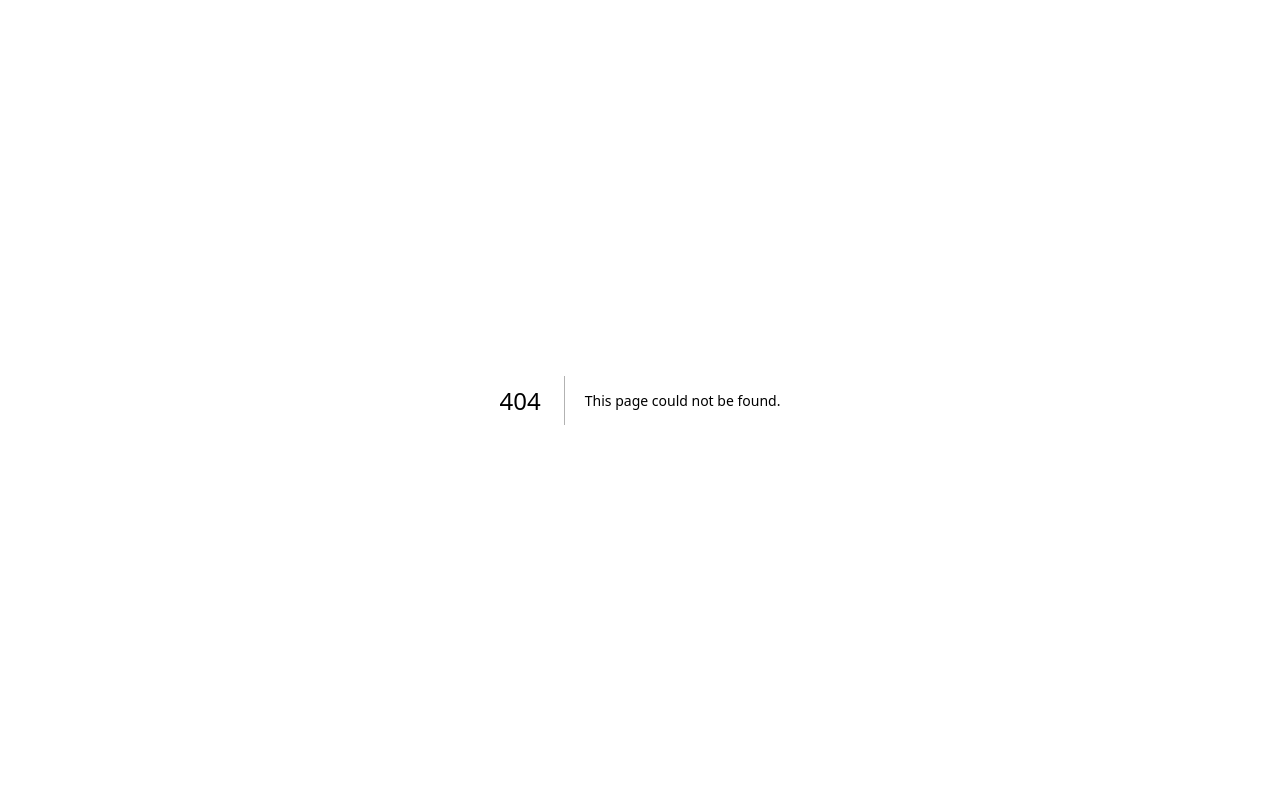
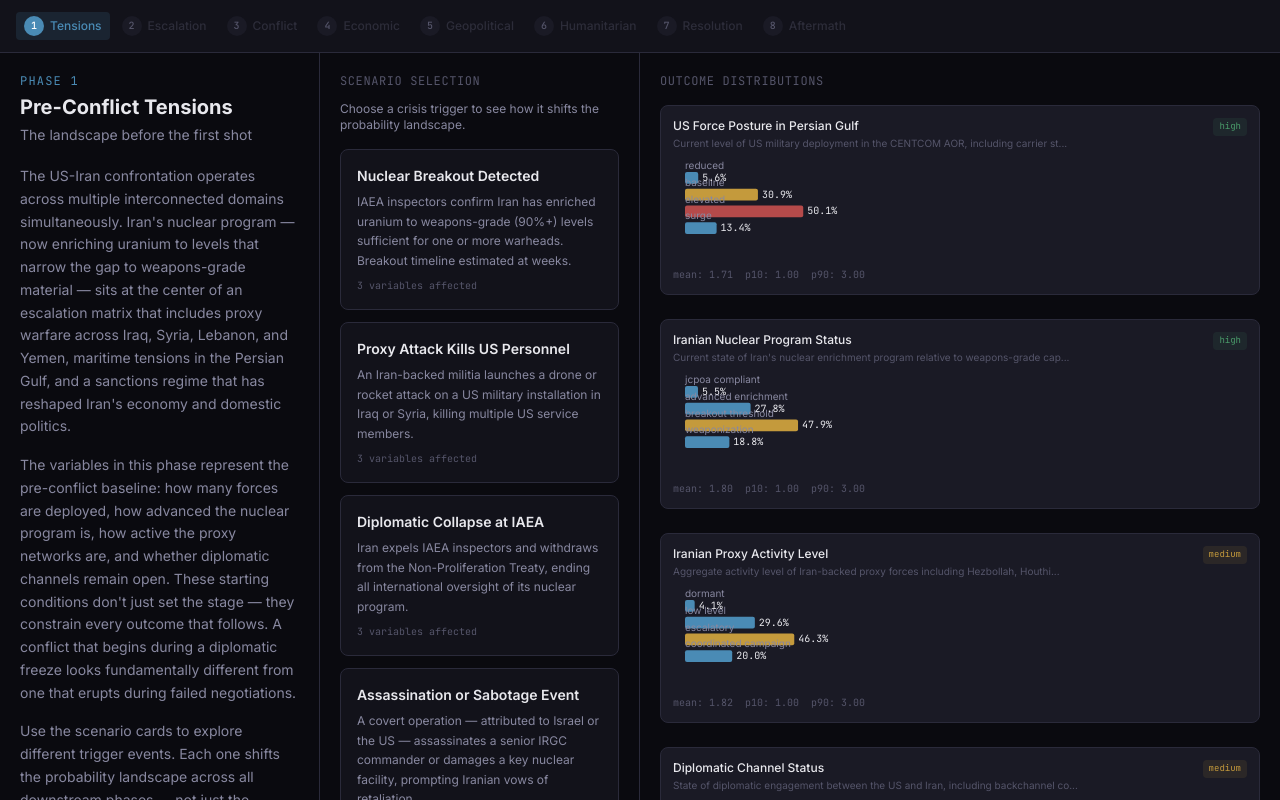
Before and after one commit to savvides/usairanmontecarlo, a Next.js app: page /simulation in a window 1280 px wide. Before the commit this address had no page. Built offline with nearby package versions, Linux system fonts and the light colour scheme.

Commit message:
feat: wire simulation page with Phase 1 data

```diff
--- /dev/null
+++ b/src/app/simulation/page.tsx
@@ -0,0 +1,13 @@
+'use client';
+
+import { SimulationShell } from '@/components/simulation/SimulationShell';
+import phase1Nodes from '@data/nodes/phase-1-tensions.json';
+import phase1Scenarios from '@data/scenarios/phase-1-scenarios.json';
+import type { SimNode, ScenarioCard } from '@engine/types';
+
+const nodes = phase1Nodes as unknown as SimNode[];
+const scenarios = phase1Scenarios as unknown as ScenarioCard[];
+
+export default function SimulationPage() {
+  return <SimulationShell nodes={nodes} scenarios={scenarios} />;
+}
```
